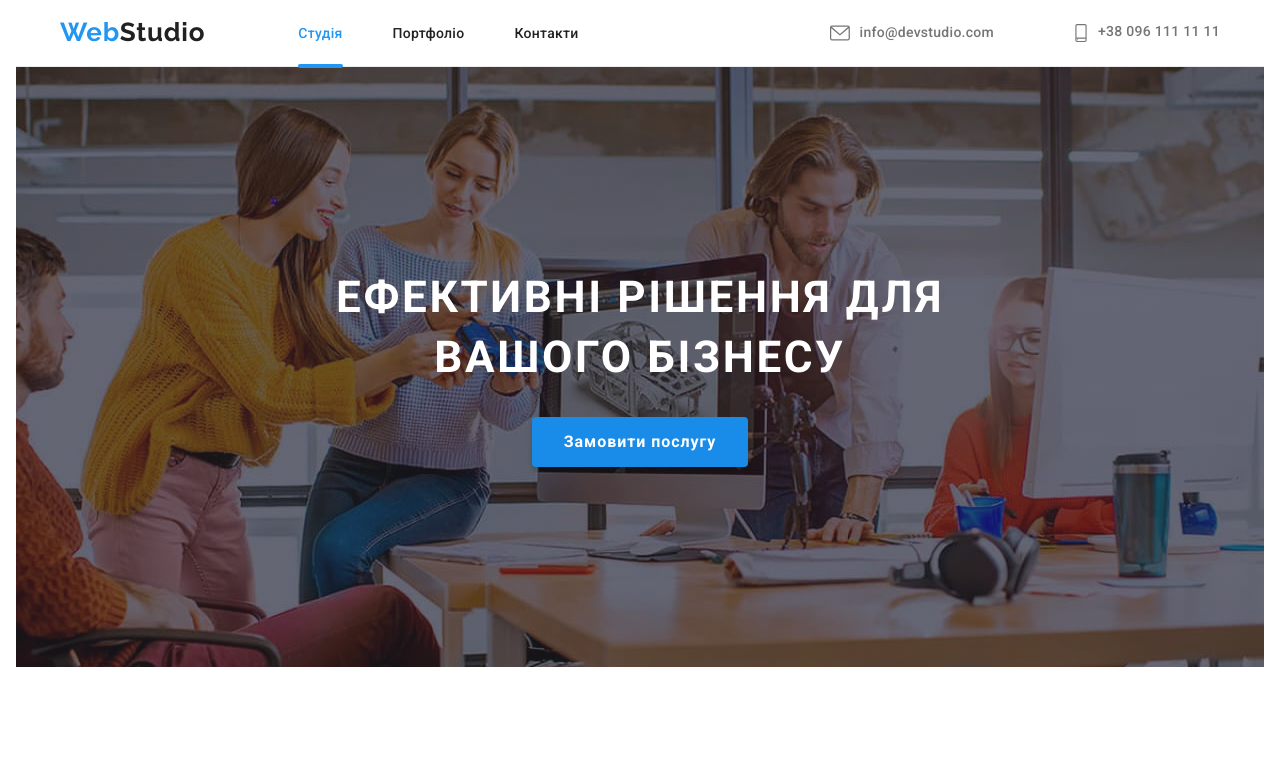
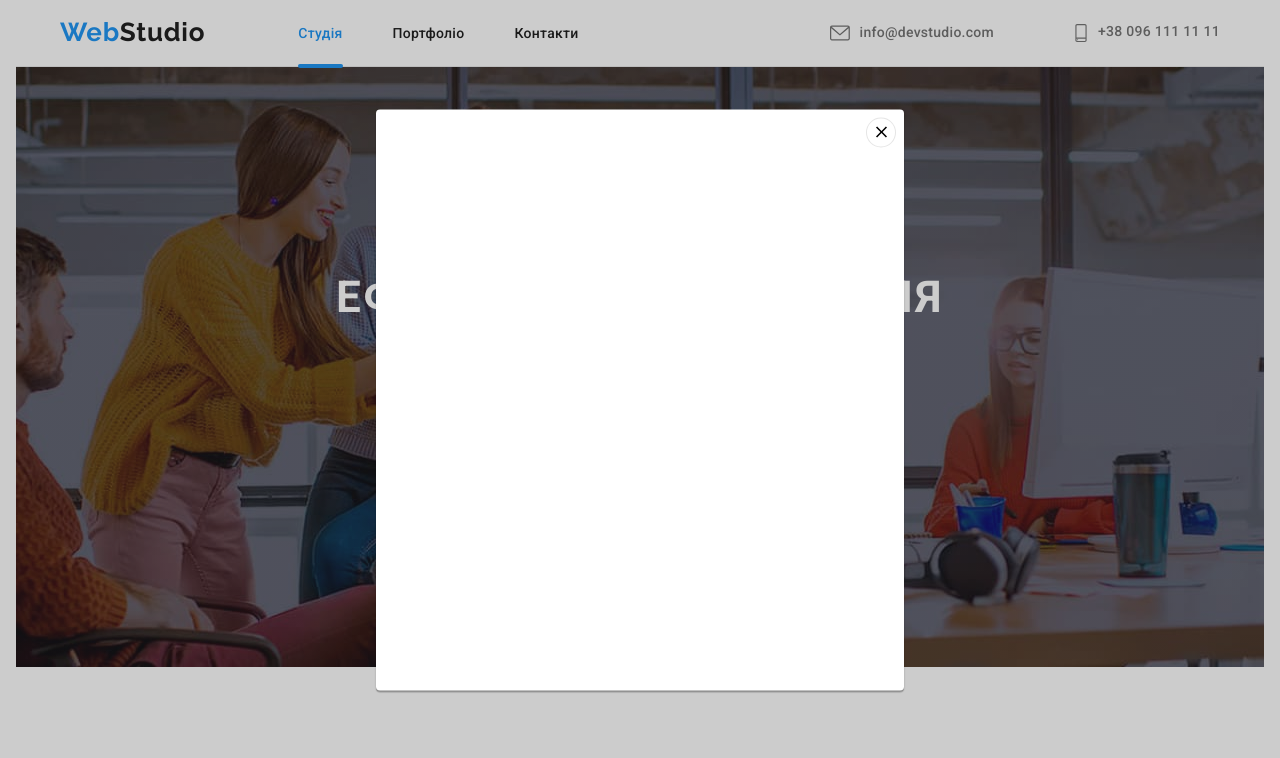
Before and after one commit to ROBIRAK/goit-markup-hw-05, a plain HTML site: page index.html in a window 1280 px wide. Both pictures are taken after a click on the button "Замовити послугу". Shown: the top 758 px of the page. Drawn offline with nearby package versions, Linux system fonts and the light colour scheme.

Commit message:
Update modal end

```diff
--- a/css/styles.css
+++ b/css/styles.css
@@ -284,8 +284,63 @@ body button:focus {
     border: 0;
     border-radius: 4px;
     padding: 0;
-    /* transition: color 250ms cubic-bezier(0.4, 0, 0.2, 1), background-color 250ms cubic-bezier(0.4, 0, 0.2, 1); */
-    /* margin-bottom: 200px; */
+    transition: color 250ms cubic-bezier(0.4, 0, 0.2, 1), background-color 250ms cubic-bezier(0.4, 0, 0.2, 1);
+}
+
+.backdrop {
+    position: fixed;
+    /* z-index: 105; */
+    top: 0;
+    left: 0;
+
+    width: 100%;
+    height: 100%;
+    background-color: rgba(0, 0, 0, 0.2);
+    transition: all 250ms cubic-bezier(0.4, 0, 0.2, 1);
+}
+
+.backdrop.is-hidden {
+    visibility: hidden;
+    opacity: 0;
+    pointer-events: none;
+}
+
+.backdrop.is-hidden .modal {
+    transform: translate(-50%, -200%);
+}
+
+.modal {
+    position: absolute;
+    width: 528px;
+    height: 581px;
+    background-color: #ffffff;
+    box-shadow: 0px 1px 3px rgba(0, 0, 0, 0.12), 0px 1px 1px rgba(0, 0, 0, 0.14),
+        0px 2px 1px rgba(0, 0, 0, 0.2);
+    border-radius: 4px;
+    top: 50%;
+    left: 50%;
+    transform: translate(-50%, -50%);
+    transition: transform 250ms cubic-bezier(0.4, 0, 0.2, 1);
+}
+
+.close-modal-btn {
+    position: absolute;
+    top: 8px;
+    right: 8px;
+    width: 30px;
+    height: 30px;
+    display: flex;
+    align-items: center;
+    justify-content: center;
+    padding: 0;
+    border-radius: 50%;
+    background-color: #ffffff;
+    border: 1px solid rgba(0, 0, 0, 0.1);
+    cursor: pointer;
+}
+
+.modal-close-button:hover {
+    fill: #ffffff;
 }
 
 .text-button {
--- a/index.html
+++ b/index.html
@@ -49,7 +49,16 @@
             <div class="hero-box container">
                 <h1 class="hero-heading">Ефективні рішення для</br>
                     вашого бізнесу</h1>
-                <button class="button" type="button"><span class="text-button">Замовити послугу</span></button>
+                <button class="button" data-modal-open type="button"><span class="text-button">Замовити послугу</span></button>
+                <div class="backdrop is-hidden" data-modal>
+                    <div class="modal is-hidden">
+                        <button class =" close-modal-btn " data-modal-close>
+                            <svg class="modal-close-button" width="18" height="18">
+                                <use href="./images/modalclose.svg#icon-close-black"></use>
+                            </svg>
+                        </button>
+                    </div>
+                </div>
             </div>
         </section>
         <!-- Переваги -->
@@ -382,6 +391,7 @@
             </div>
         </div>
     </footer>
+    <script src="./js/modal.js"></script>
 </body>
 
 </html>
--- /dev/null
+++ b/js/modal.js
@@ -0,0 +1,14 @@
+(() => {
+  const refs = {
+    openModalBtn: document.querySelector("[data-modal-open]"),
+    closeModalBtn: document.querySelector("[data-modal-close]"),
+    modal: document.querySelector("[data-modal]"),
+  };
+
+  refs.openModalBtn.addEventListener("click", toggleModal);
+  refs.closeModalBtn.addEventListener("click", toggleModal);
+
+  function toggleModal() {
+    refs.modal.classList.toggle("is-hidden");
+  }
+})();
```
Also changed, not shown: images/modalclose.svg (added).
